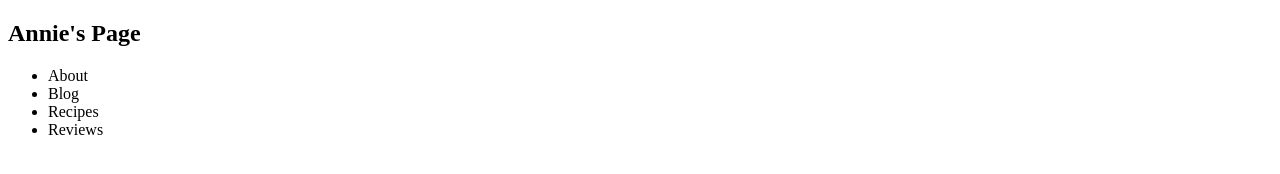
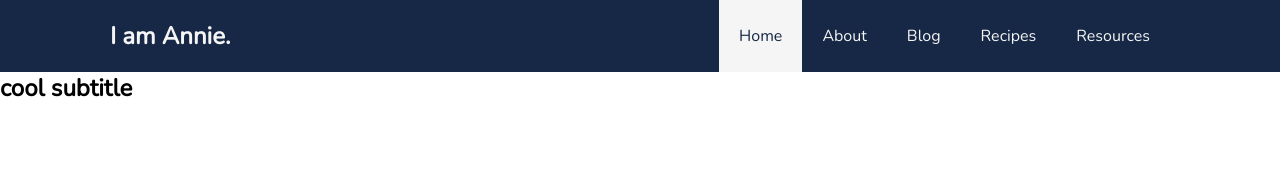
Before and after one commit to panoptic1/annies-blog-v1, a plain HTML site: page index.html in a window 1280 px wide. Drawn offline with nearby package versions, Linux system fonts and the light colour scheme.

Commit message:
Navbar styled

```diff
--- a/index.html
+++ b/index.html
@@ -4,19 +4,30 @@
     <meta charset="UTF-8">
     <meta http-equiv="X-UA-Compatible" content="IE=edge">
     <meta name="viewport" content="width=device-width, initial-scale=1.0">
+    <link rel="preconnect" href="https://fonts.gstatic.com">
+    <link href="https://fonts.googleapis.com/css2?family=Nunito:wght@200&display=swap" rel="stylesheet">
+    <link rel="stylesheet" href="styles.css">
     <title>Annie</title>
 </head>
 <body>
-    <nav>
-        <h1>Annie's Page</h1>
-        <ul>
-            <li>About</li>
-            <li>Blog</li>
-            <li>Recipes</li>
-            <li>Reviews</li>
-        </ul>
-    </nav>
-    <div class="hero"></div>
+    <header>
+        <nav id="navbar">
+            <div class="container">
+                <h1 class="logo"><a href="index.html">I am Annie.</a></h1>
+                <ul>
+                    <li><a class="current" href="index.html">Home</a></li>
+                    <li><a href="about.html">About</a></li>
+                    <li><a href="blog.html">Blog</a></li>
+                    <li><a href="recipes.html">Recipes</a></li>
+                    <li><a href="resources.html">Resources</a></li>
+                </ul>
+            </div>
+        </nav>
+    </header>
+    <div class="hero">
+        <h2>cool subtitle</h2>
+    </div>
     <footer></footer>
+    <script src="logic.js"></script>
 </body>
 </html>
--- a/styles.css
+++ b/styles.css
@@ -0,0 +1,73 @@
+/* Reset */
+* {
+  margin: 0;
+  padding: 0;
+  box-sizing: border-box;
+}
+
+/* Main Styling */
+html,
+body {
+  font-family: "Nunito", sans-serif;
+  line-height: 2em;
+}
+
+a {
+  color: #333;
+  text-decoration: none;
+}
+
+h1,
+h2,
+h3 {
+  padding-bottom: 20px;
+}
+
+/* Utiltity Classes */
+.container {
+  margin: auto;
+  max-width: 1100px;
+  overflow: auto;
+  padding: 0 20px;
+}
+
+/* navbar */
+#navbar {
+  background: #162845;
+  color: whitesmoke;
+  overflow: auto;
+}
+
+#navbar a {
+  color: whitesmoke;
+}
+
+#navbar .logo {
+  float: left;
+  padding-top: 20px;
+}
+
+#navbar ul {
+  list-style: none;
+  float: right;
+}
+
+#navbar ul li {
+  float: left;
+}
+
+#navbar ul li a {
+  display: block;
+  padding: 20px;
+  text-align: center;
+}
+
+#navbar ul li a:hover {
+  background: palegoldenrod;
+  color: green;
+}
+
+#navbar ul li a.current {
+  background: whitesmoke;
+  color: #162845;
+}
```
Also changed, not shown: about.html (added), blog.html (added), recipes.html (added), resources.html (added).
